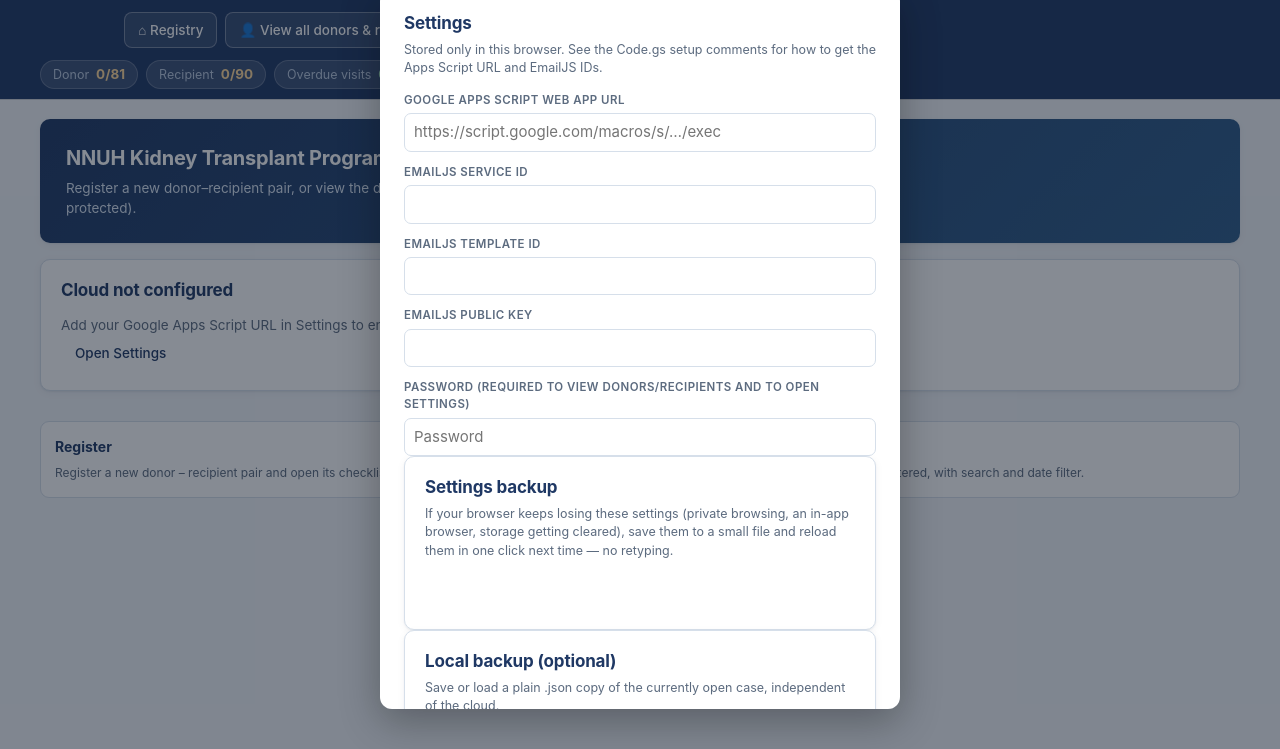
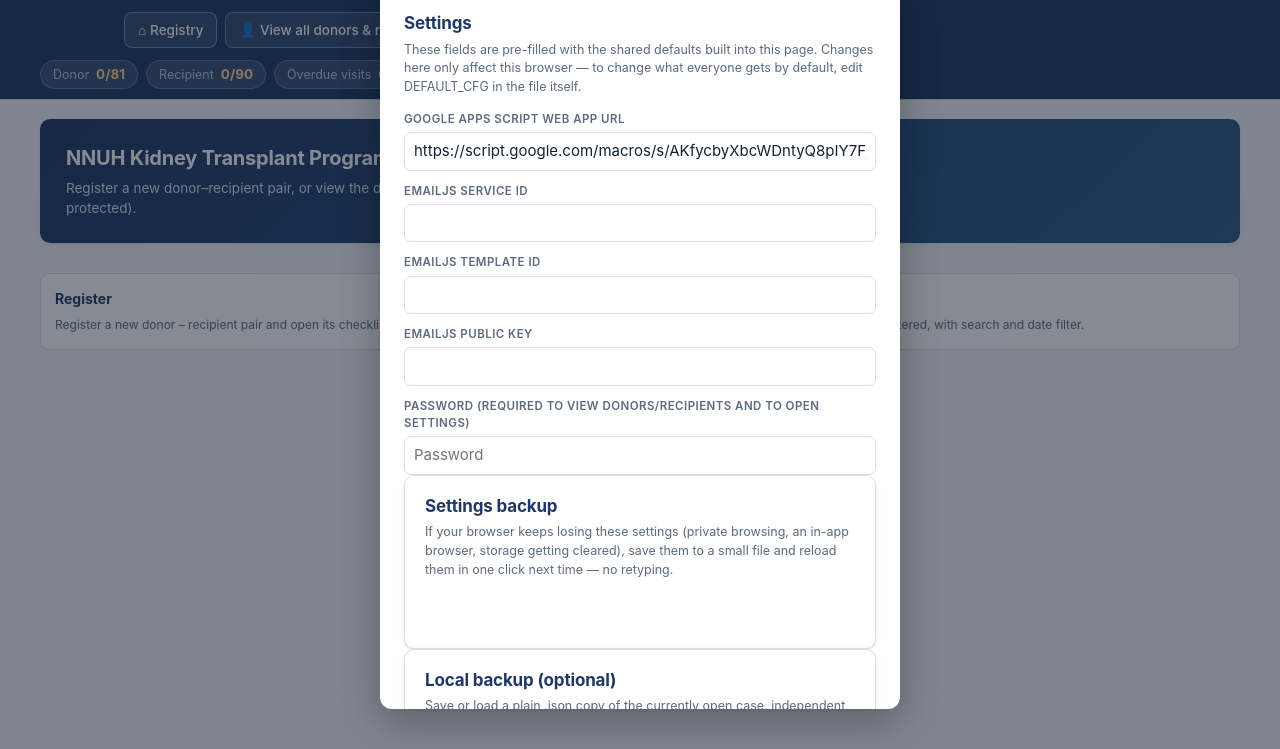
Before and after one commit to NNUH-nephro/Transplant, a plain HTML site: page index.html in a window 1280 px wide. Both pictures are taken after a click on the button "Settings". Shown: the part 51-800 px from the top of the page. Drawn offline with nearby package versions, Linux system fonts and the light colour scheme.

Commit message:
Update index.html

```diff
--- a/index.html
+++ b/index.html
@@ -351,10 +351,26 @@ const filters = { donor: 'all', recipient: 'all' };
 const search = { donor: '', recipient: '' };
 
 /* ---------------------------------------------------------- cloud config */
+/* ============================================================================
+   SHARED DEFAULTS — fill these in ONCE and every visitor to the live link
+   gets them automatically, no per-device Settings step needed.
+   Paste your values between the quotes below, then re-upload this file.
+   Anyone can still override these in their own Settings panel if they want
+   to point at a different sheet/EmailJS account, but by default everyone
+   who opens the page gets exactly what's set here.
+   ============================================================================ */
+const DEFAULT_CFG = {
+  gasUrl: 'https://script.google.com/macros/s/AKfycbyXbcWDntyQ8pIY7FjY0DH6o74_NfPCYSuHX8P7pKWdQFuhsy8iQtxyiZpN-FgOdLbBuw/exec',
+  emailjsService: '',   // e.g. 'service_ab12cd3'
+  emailjsTemplate: '',  // e.g. 'template_xy456z'
+  emailjsPublicKey: '', // your EmailJS public key
+  password: '',         // shared password (1–6 digits), or leave blank for none
+};
+/* ============================================================================ */
 const CFG_KEY = 'nnuh_tracker_cfg_v1';
 const loadCfg = () => {
-  try { return Object.assign({ gasUrl: '', emailjsService: '', emailjsTemplate: '', emailjsPublicKey: '', password: '' }, JSON.parse(localStorage.getItem(CFG_KEY) || '{}')); }
-  catch { return { gasUrl: '', emailjsService: '', emailjsTemplate: '', emailjsPublicKey: '', password: '' }; }
+  try { return Object.assign({}, DEFAULT_CFG, JSON.parse(localStorage.getItem(CFG_KEY) || '{}')); }
+  catch { return Object.assign({}, DEFAULT_CFG); }
 };
 let CFG = loadCfg();
 const saveCfg = () => { localStorage.setItem(CFG_KEY, JSON.stringify(CFG)); syncCloudPill(); };
@@ -1475,7 +1491,7 @@ function openSettingsForm() {
   const back = el('div', { class: 'modal-back' });
   const m = el('div', { class: 'modal' });
   m.appendChild(el('h2', { text: 'Settings' }));
-  m.appendChild(el('p', { class: 'sub', text: 'Stored only in this browser. See the Code.gs setup comments for how to get the Apps Script URL and EmailJS IDs.' }));
+  m.appendChild(el('p', { class: 'sub', text: 'These fields are pre-filled with the shared defaults built into this page. Changes here only affect this browser \u2014 to change what everyone gets by default, edit DEFAULT_CFG in the file itself.' }));
   const grid = el('div', { class: 'form-grid' });
   const tmp = Object.assign({}, CFG);
   const f = (label, key, ph) => {
@@ -1539,11 +1555,19 @@ function openSettingsForm() {
   m.appendChild(backupNote);
 
   const actions = el('div', { class: 'modal-actions' });
+  const resetBtn = el('button', { class: 'btn btn-ghost', text: 'Reset to shared defaults' });
+  resetBtn.addEventListener('click', () => {
+    localStorage.removeItem(CFG_KEY);
+    CFG = Object.assign({}, DEFAULT_CFG);
+    back.remove();
+    toast('Reset to the shared defaults built into this page.');
+    if (activeTab === 'registry') render();
+  });
   const cancel = el('button', { class: 'btn btn-ghost', text: 'Close' });
   cancel.addEventListener('click', () => back.remove());
   const save = el('button', { class: 'btn', text: 'Save settings' });
   save.addEventListener('click', () => { CFG = tmp; saveCfg(); back.remove(); toast('Settings saved.'); if (activeTab === 'registry') render(); });
-  actions.append(cancel, save);
+  actions.append(resetBtn, cancel, save);
   m.appendChild(actions);
 
   back.appendChild(m);
```
